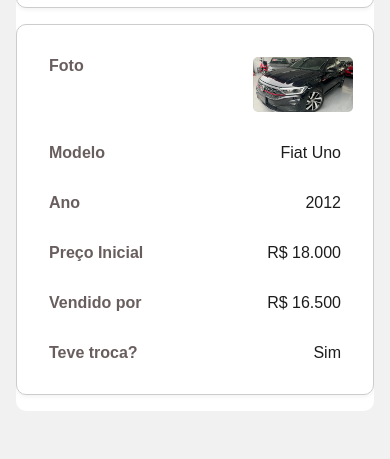
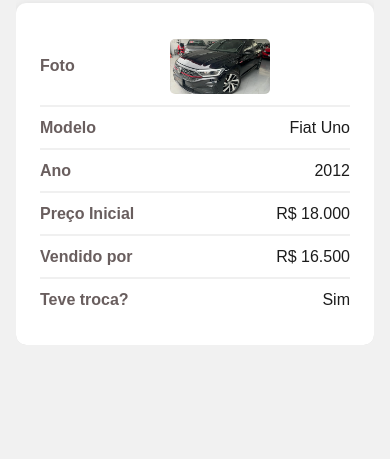
Before and after one commit to otaviom93/site-garagem-de-carros-3s, a plain HTML site: page HistoriocoDeVendas.html in a window 390 px wide. Shown: the part 541-1000 px from the top of the page. After the commit the page ends 934 px from the top, so only its background shows below. Drawn offline with Linux system fonts and the light colour scheme.

Commit message:
Corrige bug visual no histórico de vendas

```diff
--- a/style.css
+++ b/style.css
@@ -511,11 +511,6 @@ img {
   .container-images {
     max-width: 82%;
   }
-  .carro-destaque .info {
-    grid-template-columns: repeat(2, 1fr);
-
-  }
-
   .container-images {
     width: 100%;
   }
@@ -549,43 +544,59 @@ img {
   }
 
 }
-@media (max-width: 720px) {  .container-slider {
+@media (max-width: 720px) {
+  .container-slider {
     min-height: 61vh;
   }
+  .historico-table {
+    background-color: transparent;
+    border: none;
+  }
+
   .historico-table thead {
     display: none;
   }
 
-.historico-table,
-.historico-table tbody,
-.historico-table tr,
-.historico-table td {
-  display: block;
-  width: 100%;
+  .historico-table tbody {
+    display: flex;
+    flex-direction: column;
+    gap: 1.5rem;
   }
 
   .historico-table tr {
-  margin-bottom: 1rem;
-  border: 1px solid #ccc;
+    display: flex;
+    flex-direction: column;
+    background: #fff;
     border-radius: 10px;
-  background-color: #fff;
-  padding: 1rem;
-  box-shadow: 0 2px 4px rgba(0, 0, 0, 0.05);
+    padding: 1.5rem;
+    box-shadow: 0 2px 8px rgba(0,0,0,0.1);
+    position: relative;
     overflow: hidden;
+    z-index: 1;
+    margin-bottom: 0;
   }
 
   .historico-table td {
+    display: flex;
+    justify-content: space-between;
+    align-items: center;
+    padding: 0.75rem 0;
     text-align: right;
-  padding-left: 50%;
+    border-bottom: 1px solid #f0f0f0;
+    width: 100%;
     position: relative;
+    padding-left: 0;
+  }
+
+  .historico-table td:last-child {
     border-bottom: none;
   }
 
   .historico-table td::before {
     content: attr(data-label);
-  position: absolute;
-  left: 1rem;
-  width: 45%;
+    position: relative;
+    left: 0;
+    width: auto;
     padding-right: 1rem;
     font-weight: bold;
     text-align: left;
@@ -595,14 +606,28 @@ img {
   .historico-table td img {
     max-width: 100px;
     border-radius: 5px;
+    margin: 0 auto;
+    display: block;
   }
 
+  /* Adiciona divisor entre linhas */
+  .historico-table td:not(:last-child)::after {
+    content: "";
+    position: absolute;
+    bottom: 0;
+    left: 0;
+    right: 0;
+    height: 1px;
+    background: #f0f0f0;
   }
-@media (max-width: 570px) {  .container-slider {
+}
+@media (max-width: 570px) {
+  .container-slider {
   min-height: 50vh;
 
 }}
-@media (max-width: 490px) {  .container-slider {
+@media (max-width: 490px) {
+  .container-slider {
   min-height: 41vh;
 
 }}
@@ -633,10 +658,10 @@ img {
   }
 
 
-  .carro-destaque,.info {
+  .carro-destaque, .info {
     gap: 15px;
     grid-template-columns: 1fr 1fr;
-    padding: 8px 16px 10rem 10px;
+
 
 
   }
@@ -669,41 +694,3 @@ img {
 
   }
 }
-@media (max-width: 768px) {
-  .historico-table thead {
-    display: none;
-  }
-
-  .historico-table,
-  .historico-table tbody,
-  .historico-table tr,
-  .historico-table td {
-    display: block;
-    width: 100%;
-  }
-
-  .historico-table tr {
-    margin-bottom: 1rem;
-    border: 1px solid #ccc;
-    border-radius: 10px;
-    padding: 1rem;
-    background-color: #fff;
-  }
-
-  .historico-table td {
-    text-align: right;
-    padding-left: 50%;
-    position: relative;
-  }
-
-  .historico-table td::before {
-    content: attr(data-label);
-    position: absolute;
-    left: 1rem;
-    width: 45%;
-    padding-right: 1rem;
-    font-weight: bold;
-    text-align: left;
-    color: var(--cor-complementar);
-  }
-}
```
Lines whose indentation alone changed are shown as unchanged.
